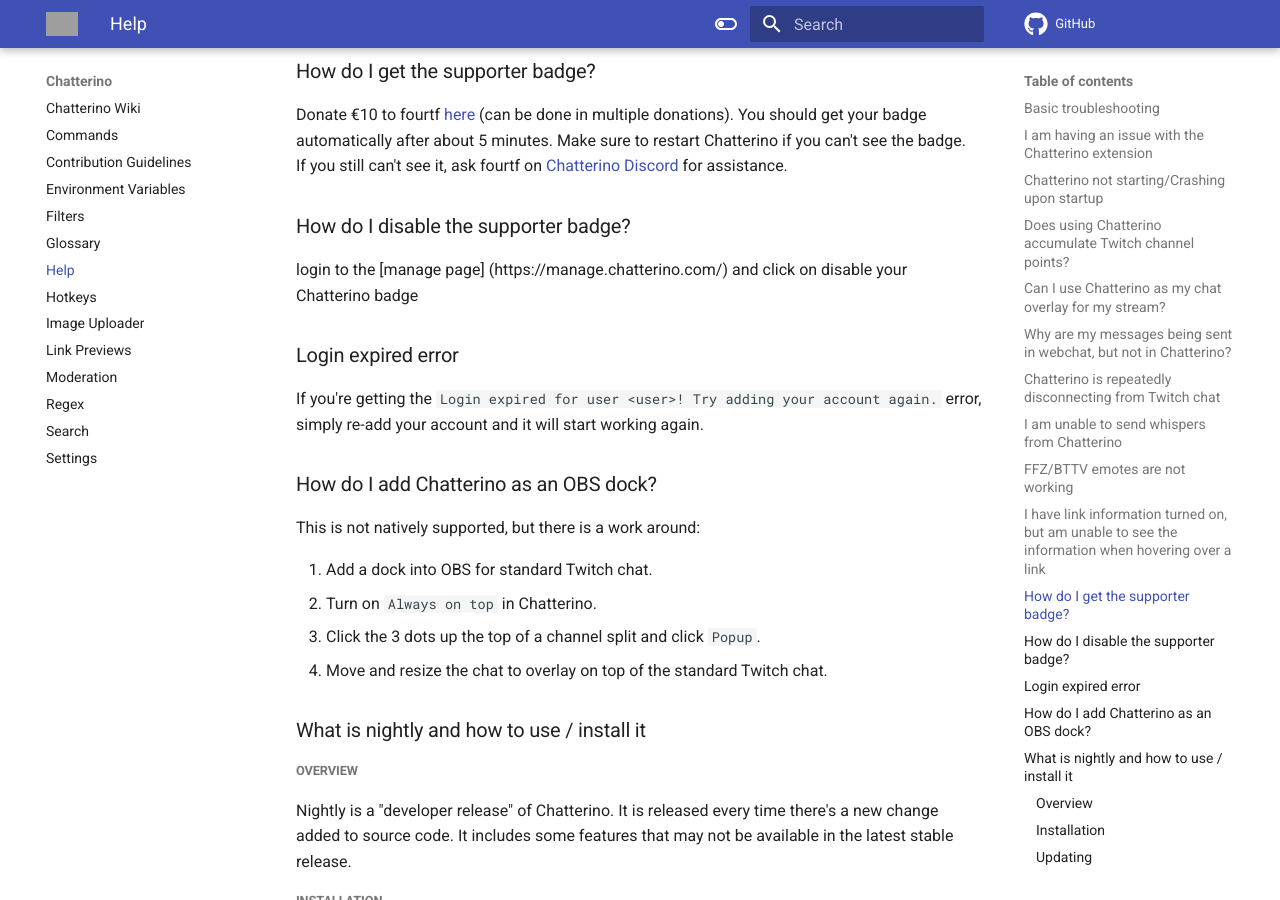
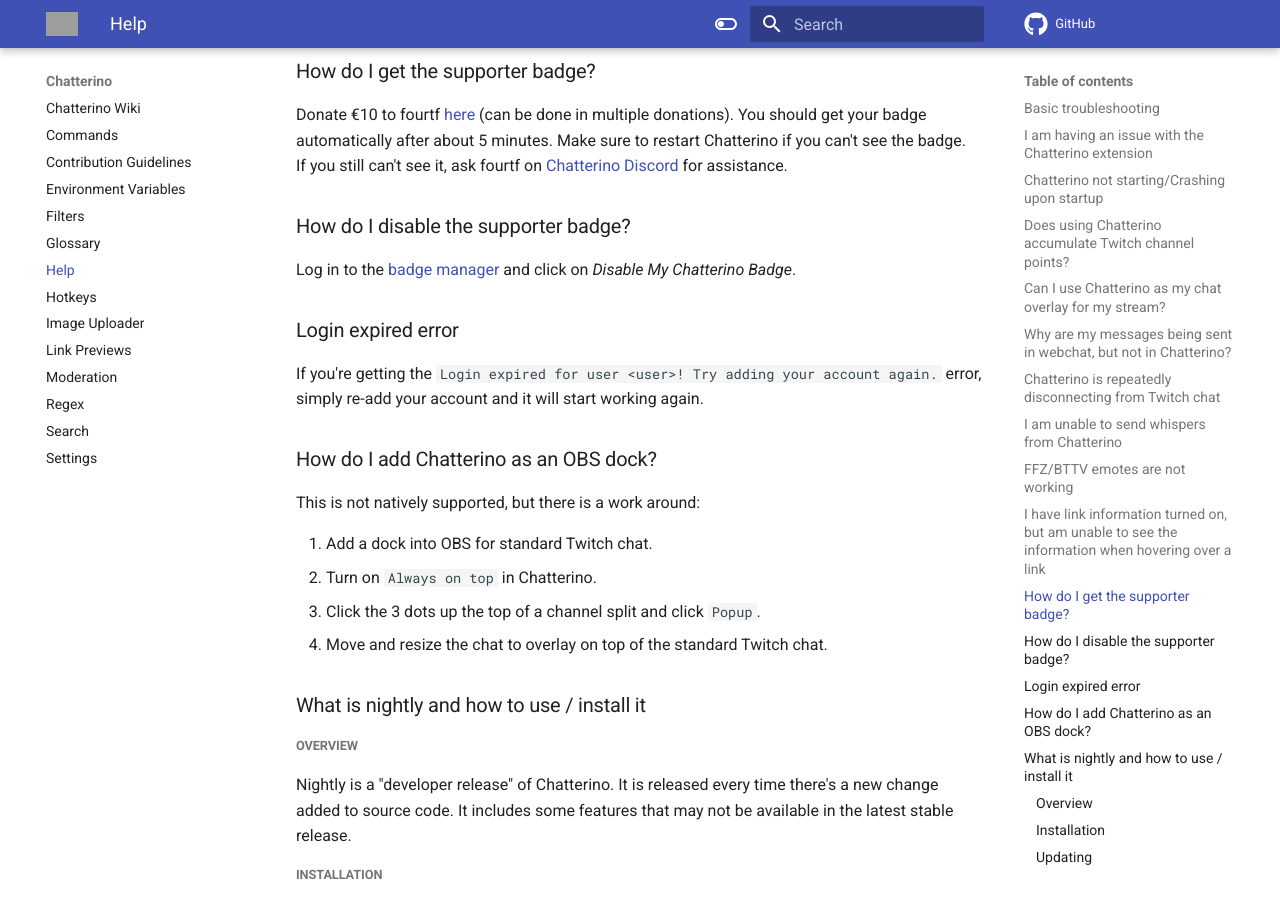
Before and after one commit to Chatterino/wiki, an MkDocs documentation site: the page built from docs/Help.md, in a window 1280 px wide and 900 px high, scrolled down 2437 px. Built offline with MkDocs 1.6.1 and Material for MkDocs 9.7.7, drawn with Linux system fonts in a browser that asks for light colours; comment, search, counter and statistics services are not loaded; grey boxes are pictures that could not be loaded.

Commit message:
Update docs/Help.md to add mm2pl suggestion
Co-authored-by: Mm2PL <mm2pl+gh@kotmisia.pl>

```diff
--- a/docs/Help.md
+++ b/docs/Help.md
@@ -69,7 +69,8 @@
 If you still can't see it, ask fourtf on [Chatterino Discord](https://discord.gg/qq7DDxjste) for assistance.
 
 ### How do I disable the supporter badge?
-login to the [manage page] (https://manage.chatterino.com/) and click on disable your Chatterino badge
+Log in to the [badge manager](https://manage.chatterino.com/) and click on *Disable My Chatterino Badge*.
+
 ### Login expired error
 If you're getting the `Login expired for user <user>! Try adding your account again.` error, simply re-add your account and it will start working again.
 
```
